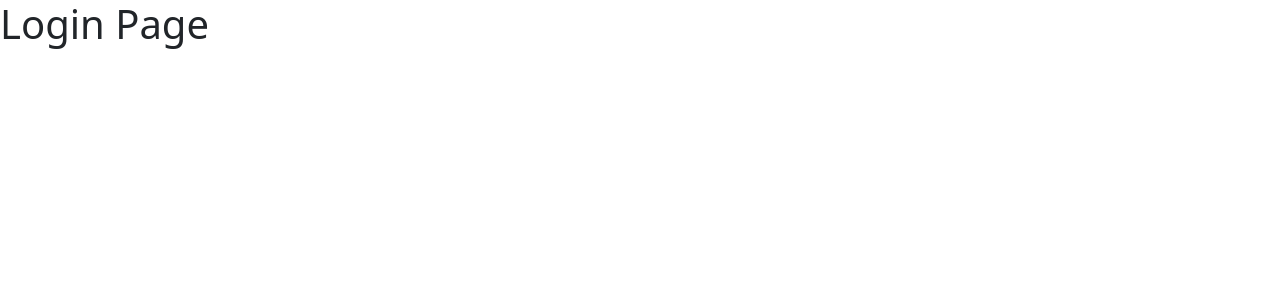
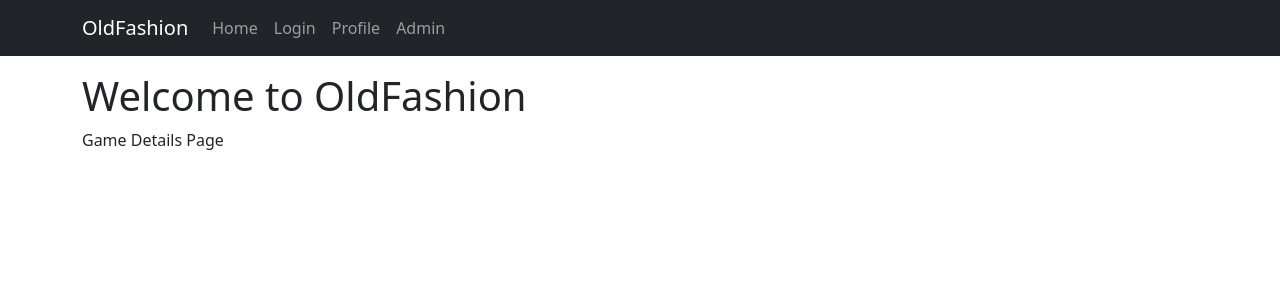
Before and after one commit to Stocks84/oldfashion2, a React (Create React App) app in the folder oldfashion/: page /game/1 in a window 1280 px wide. Shown: the top 300 px of the page. Built offline with nearby package versions, Linux system fonts and the light colour scheme.

Commit message:
Update remaining pages with Layout

```diff
--- a/oldfashion/src/pages/GameDetailsPage.js
+++ b/oldfashion/src/pages/GameDetailsPage.js
@@ -1,10 +1,13 @@
 import React from 'react';
+import Layout from '../components/Layout';
+
 
 const GameDetailsPage = () => {
   return (
-    <div>
-      <h1>Login Page</h1>
-    </div>
+    <Layout>
+      <h1>Welcome to OldFashion</h1>
+      <p>Game Details Page</p>
+    </Layout>
   );
 };
 
--- a/oldfashion/src/pages/LoginPage.js
+++ b/oldfashion/src/pages/LoginPage.js
@@ -1,11 +1,14 @@
 import React from 'react';
+import Layout from '../components/Layout';
+
 
 const LoginPage = () => {
-    return (
-        <div>
-            <h1>Login Page</h1>
-        </div>
-    );
+  return (
+    <Layout>
+      <h1>Welcome to OldFashion</h1>
+      <p>Login Page.</p>
+    </Layout>
+  );
 };
 
 export default LoginPage;
--- a/oldfashion/src/pages/UserProfilePage.js
+++ b/oldfashion/src/pages/UserProfilePage.js
@@ -1,10 +1,13 @@
 import React from 'react';
+import Layout from '../components/Layout';
+
 
 const UserProfilePage = () => {
   return (
-    <div>
-      <h1>Login Page</h1>
-    </div>
+    <Layout>
+      <h1>Welcome to OldFashion</h1>
+      <p>User Profile Page.</p>
+    </Layout>
   );
 };
 
```
